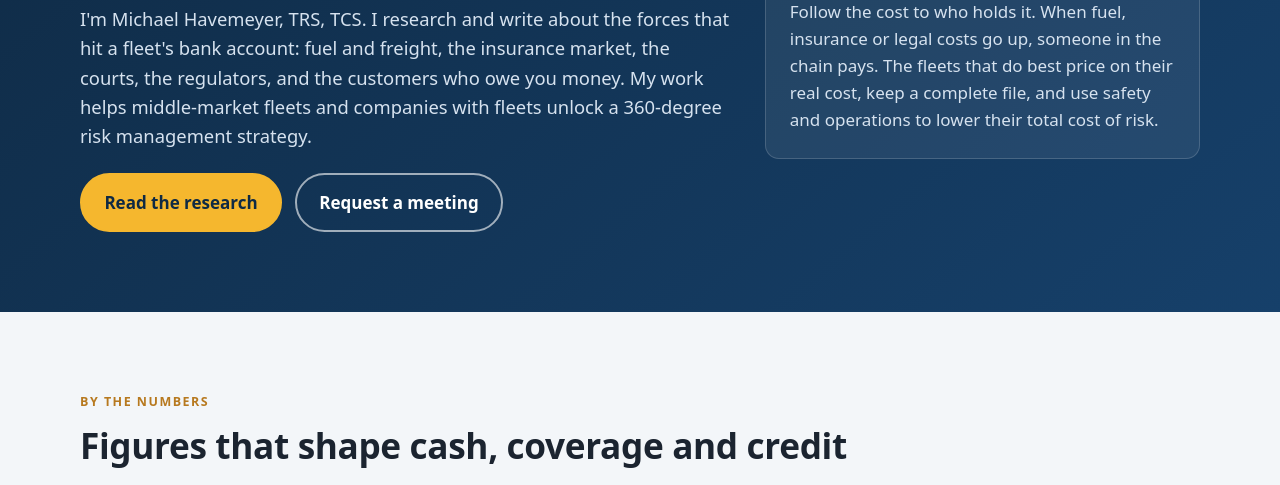
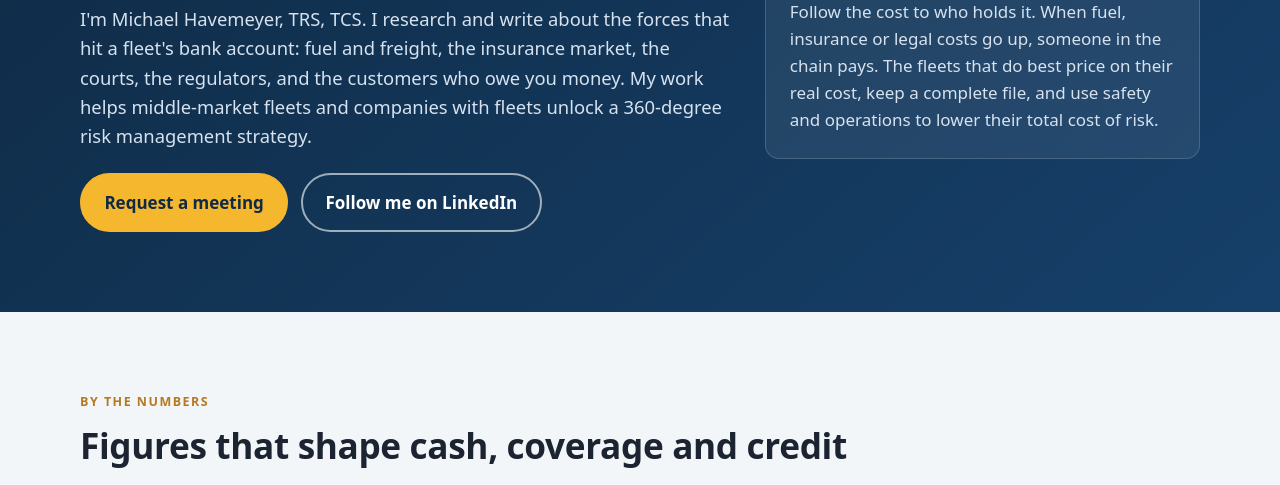
Before and after one commit to mhavemeyer/havemeyer-insurance, a plain HTML site: page index.html in a window 1280 px wide. Shown: the part 313-798 px from the top of the page. Drawn offline with Linux system fonts and the light colour scheme.

Commit message:
Restore the LinkedIn button to the homepage hero
Request a meeting is the primary hero button. Follow me on LinkedIn
returns beside it as the outline button, using the same profile URL.

```diff
--- a/index.html
+++ b/index.html
@@ -53,8 +53,8 @@
 
       <p class="lead">I'm Michael Havemeyer, TRS, TCS. I research and write about the forces that hit a fleet's bank account: fuel and freight, the insurance market, the courts, the regulators, and the customers who owe you money. My work helps middle-market fleets and companies with fleets unlock a 360-degree risk management strategy.</p>
       <div class="cta-row">
-        <a class="btn" href="#research">Read the research</a>
-        <a class="btn btn-ghost" href="mailto:Mhavemeyer@protonmail.com?subject=Meeting%20request&body=Hi%20Michael%2C%0D%0A%0D%0AI%27d%20like%20to%20request%20a%20meeting%20to%20talk%20about%20fleet%20risk%2C%20insurance%20and%20credit.%0D%0A%0D%0AFleet%20name%3A%0D%0AA%20good%20time%20to%20talk%3A%0D%0A%0D%0AThank%20you%2C">Request a meeting</a>
+        <a class="btn" href="mailto:Mhavemeyer@protonmail.com?subject=Meeting%20request&body=Hi%20Michael%2C%0D%0A%0D%0AI%27d%20like%20to%20request%20a%20meeting%20to%20talk%20about%20fleet%20risk%2C%20insurance%20and%20credit.%0D%0A%0D%0AFleet%20name%3A%0D%0AA%20good%20time%20to%20talk%3A%0D%0A%0D%0AThank%20you%2C">Request a meeting</a>
+        <a class="btn btn-ghost" href="https://www.linkedin.com/in/michael-havemeyer-trs-tcs-704b8416/" rel="noopener">Follow me on LinkedIn</a>
       </div>
     </div>
     <aside class="hero-card" aria-label="Risk doesn't go away">
```
